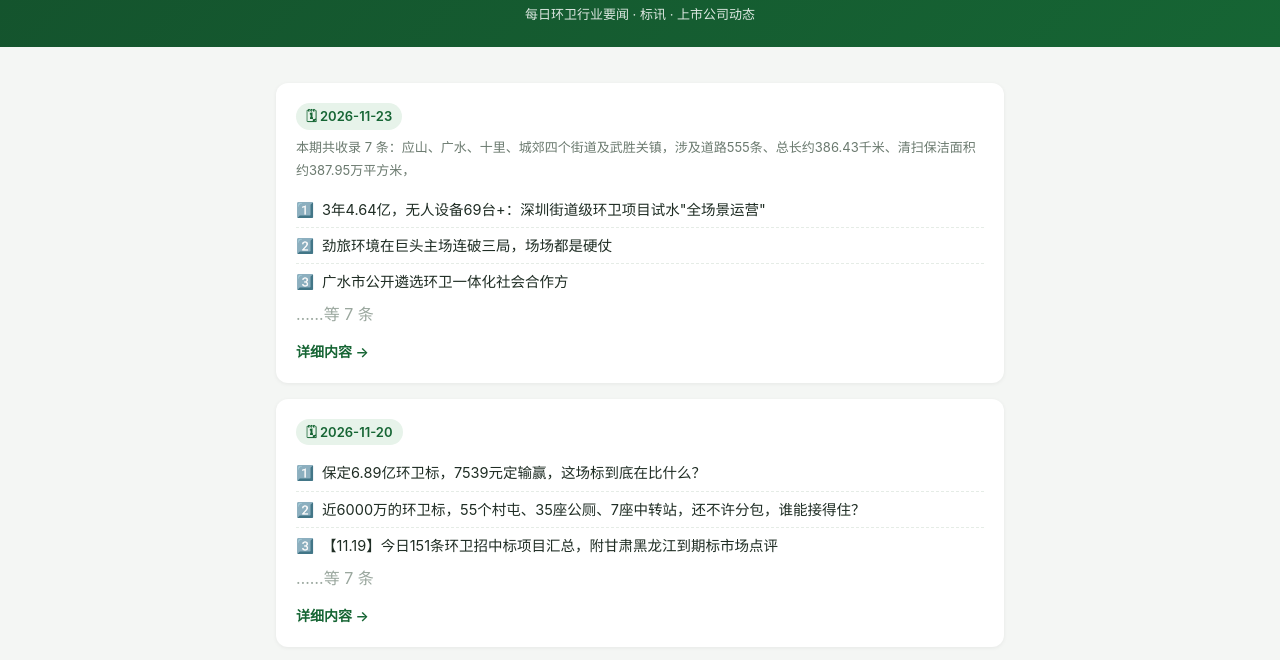
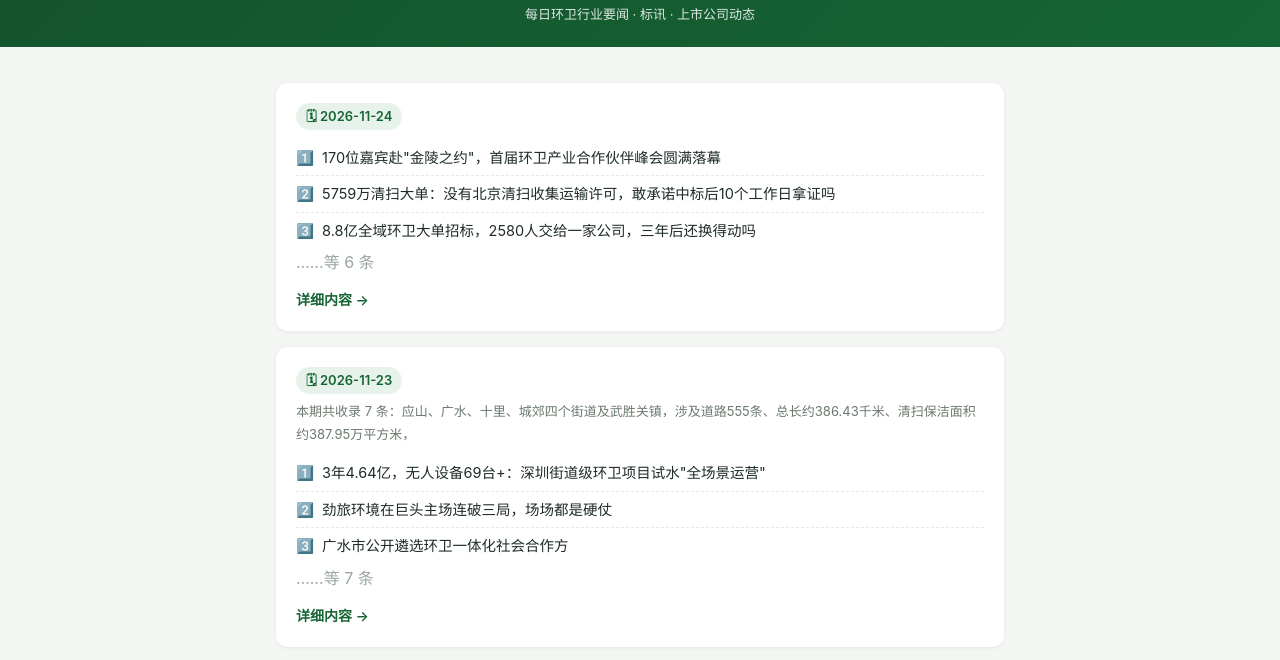
Before and after one commit to Luke1223S/huanwei-news, a plain HTML site: page index.html in a window 1280 px wide. Shown: the part 68-728 px from the top of the page. Drawn offline with Linux system fonts and the light colour scheme.

Commit message:
publish: index.html

```diff
--- a/index.html
+++ b/index.html
@@ -29,6 +29,15 @@ a.back:hover{text-decoration:underline}
 </style></head><body>
 <header class="site"><h1>📰 环卫新闻日刊</h1><p>每日环卫行业要闻 · 标讯 · 上市公司动态</p></header>
 <div class="wrap"><div class="card">
+<span class="date-tag">🗓 2026-11-24</span>
+<p class="meta"></p>
+<ul class="hl"><li><span class="n">1️⃣</span><span>170位嘉宾赴"金陵之约"，首届环卫产业合作伙伴峰会圆满落幕</span></li>
+<li><span class="n">2️⃣</span><span>5759万清扫大单：没有北京清扫收集运输许可，敢承诺中标后10个工作日拿证吗</span></li>
+<li><span class="n">3️⃣</span><span>8.8亿全域环卫大单招标，2580人交给一家公司，三年后还换得动吗</span></li></ul>
+<span style="color:#9aa79e">……等 6 条</span>
+<br/><a class="more" href="2026-11-24.html">详细内容 →</a>
+</div>
+<div class="card">
 <span class="date-tag">🗓 2026-11-23</span>
 <p class="meta">本期共收录 7 条：应山、广水、十里、城郊四个街道及武胜关镇，涉及道路555条、总长约386.43千米、清扫保洁面积约387.95万平方米，</p>
 <ul class="hl"><li><span class="n">1️⃣</span><span>3年4.64亿，无人设备69台+：深圳街道级环卫项目试水"全场景运营"</span></li>
```
